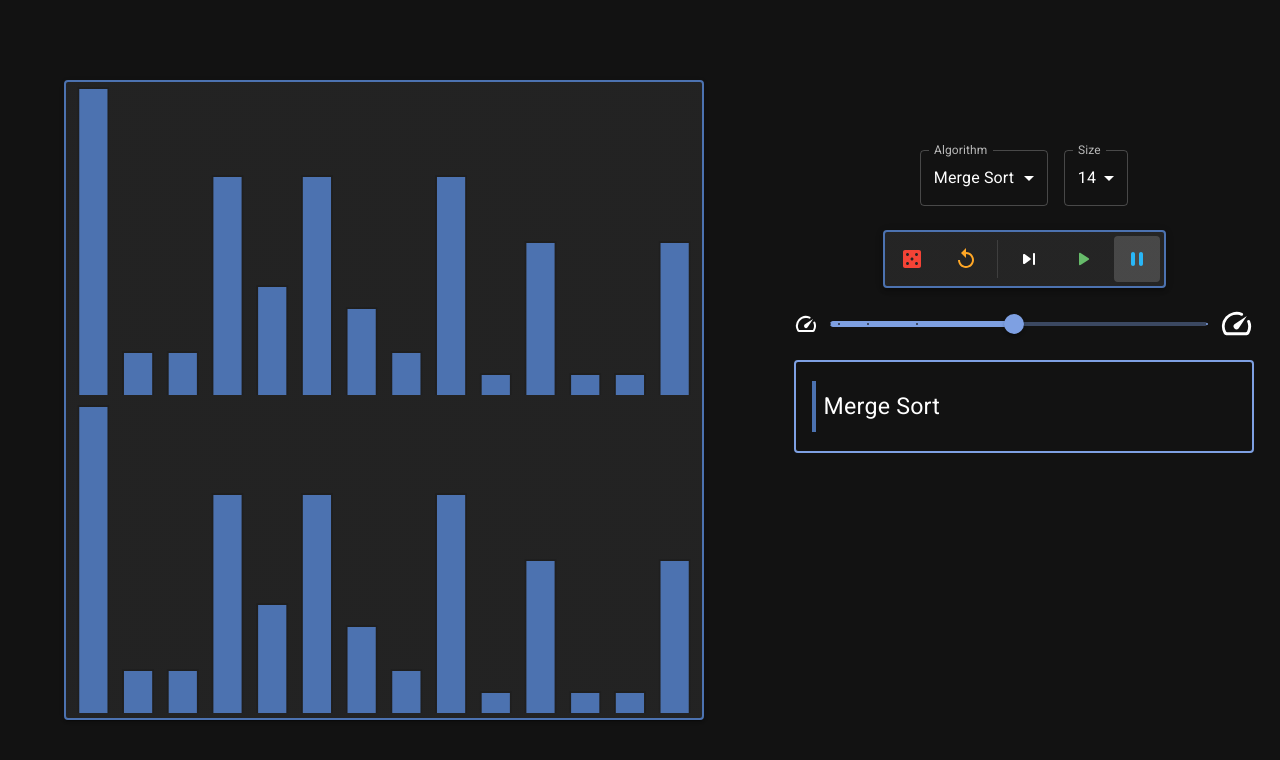
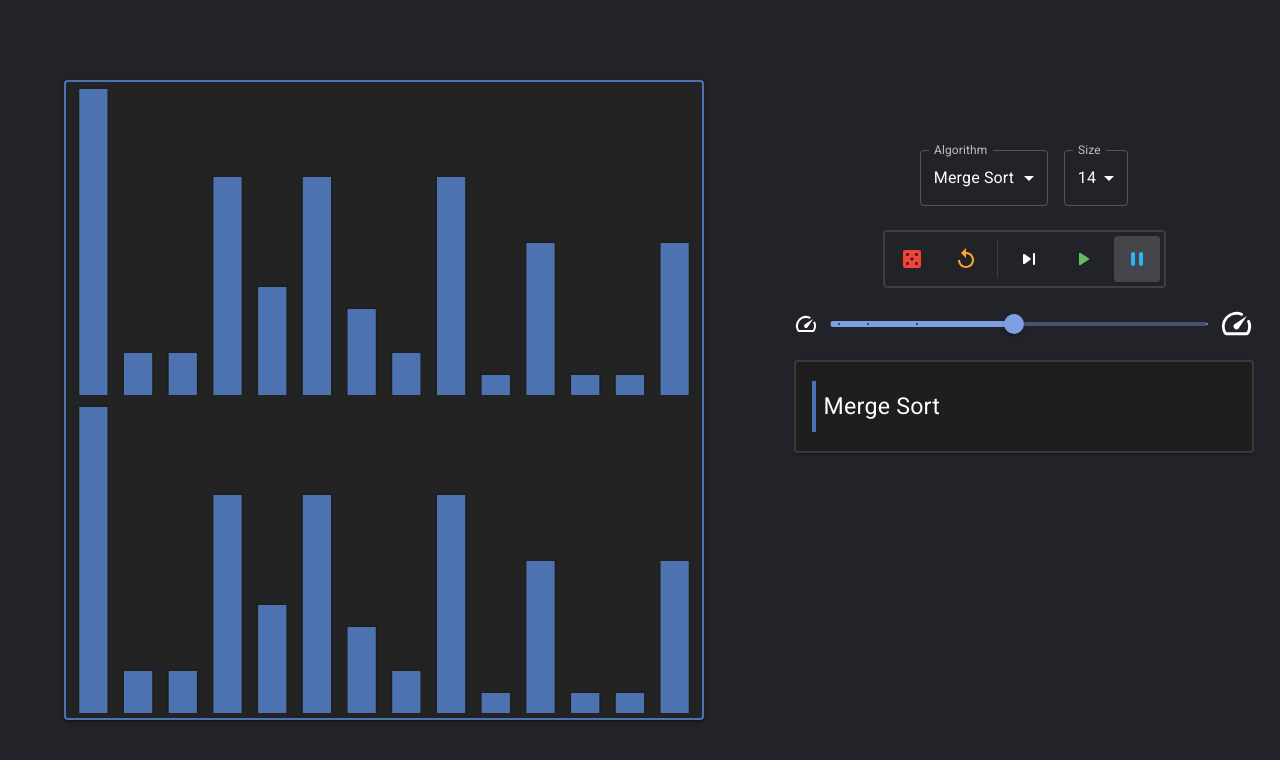
Before and after one commit to seesjays/Sorgra, a React (Create React App) app: page / in a window 1280 px wide. Shown: the top 760 px of the page. Built offline with nearby package versions, Linux system fonts and the light colour scheme.

Commit message:
styling changes new bg color component colors changed

```diff
--- a/public/index.html
+++ b/public/index.html
@@ -5,7 +5,7 @@
   <meta charset="utf-8" />
   <link rel="icon" href="%PUBLIC_URL%/favicon.ico" />
   <meta name="viewport" content="width=device-width, initial-scale=1" />
-  <meta name="theme-color" content="#282c34" />
+  <meta name="theme-color" content="#212329" />
   <meta name="description" content="Web site created using create-react-app" />
   <link rel="apple-touch-icon" href="%PUBLIC_URL%/logo192.png" />
   <!--
--- a/src/App.tsx
+++ b/src/App.tsx
@@ -20,9 +20,9 @@ const theme = createTheme({
 			dark: "#81aba8",
 			contrastText: "#000",
 		},
+		background: { default: "#212329" },
 	},
 });
-
 
 function App() {
 	let factory = new SortingOperationFactory();
--- a/src/components/SortingChart/SortingChartButtonRow.tsx
+++ b/src/components/SortingChart/SortingChartButtonRow.tsx
@@ -53,10 +53,11 @@ export function SortingChartButtonRow(props: SortingChartButtonRowProps) {
 	return (
 		<ToggleContainer>
 			<Paper
-				elevation={3}
+				variant="outlined"
 				sx={{
+					background: "none",
 					display: "flex",
-					border: (theme) => `2px solid ${theme.palette.primary.light}`,
+					border: (theme) => `2px solid ${theme.palette.divider}`,
 					flexWrap: "wrap",
 					marginTop: "0.5rem",
 					width: "100%",
--- a/src/components/SortingChart/SortingChartMessageBox.tsx
+++ b/src/components/SortingChart/SortingChartMessageBox.tsx
@@ -18,7 +18,7 @@ const StyledPaper = styled(Paper)(({ theme }) => ({
 	padding: "1rem",
 	display: "flex",
 	flexDirection: "column",
-	border: `2px solid ${theme.palette.primary.main}`,
+	border: `2px solid ${theme.palette.divider}`,
 }));
 
 
@@ -56,5 +56,5 @@ export default function SortingChartMessageBox(
 		</React.Fragment>
 	));
 
-	return <StyledPaper variant="outlined">{messages}</StyledPaper>;
+	return <StyledPaper variant="elevation" elevation={1}>{messages}</StyledPaper>;
 }
--- a/src/components/SortingChart/SortingSpeedBar.tsx
+++ b/src/components/SortingChart/SortingSpeedBar.tsx
@@ -78,6 +78,7 @@ export default function SortingSpeedBar(props: SortingSpeedBarProps) {
 					max={Speed.SLOW}
 					onChange={props.handle_speed_change}
 					disabled={props.run_state}
+					color="primary"
 				/>
 
 				<SpeedRoundedIcon fontSize="large" sx={{ marginLeft: "12px" }} />
```
Also changed, not shown: public/manifest.json.
